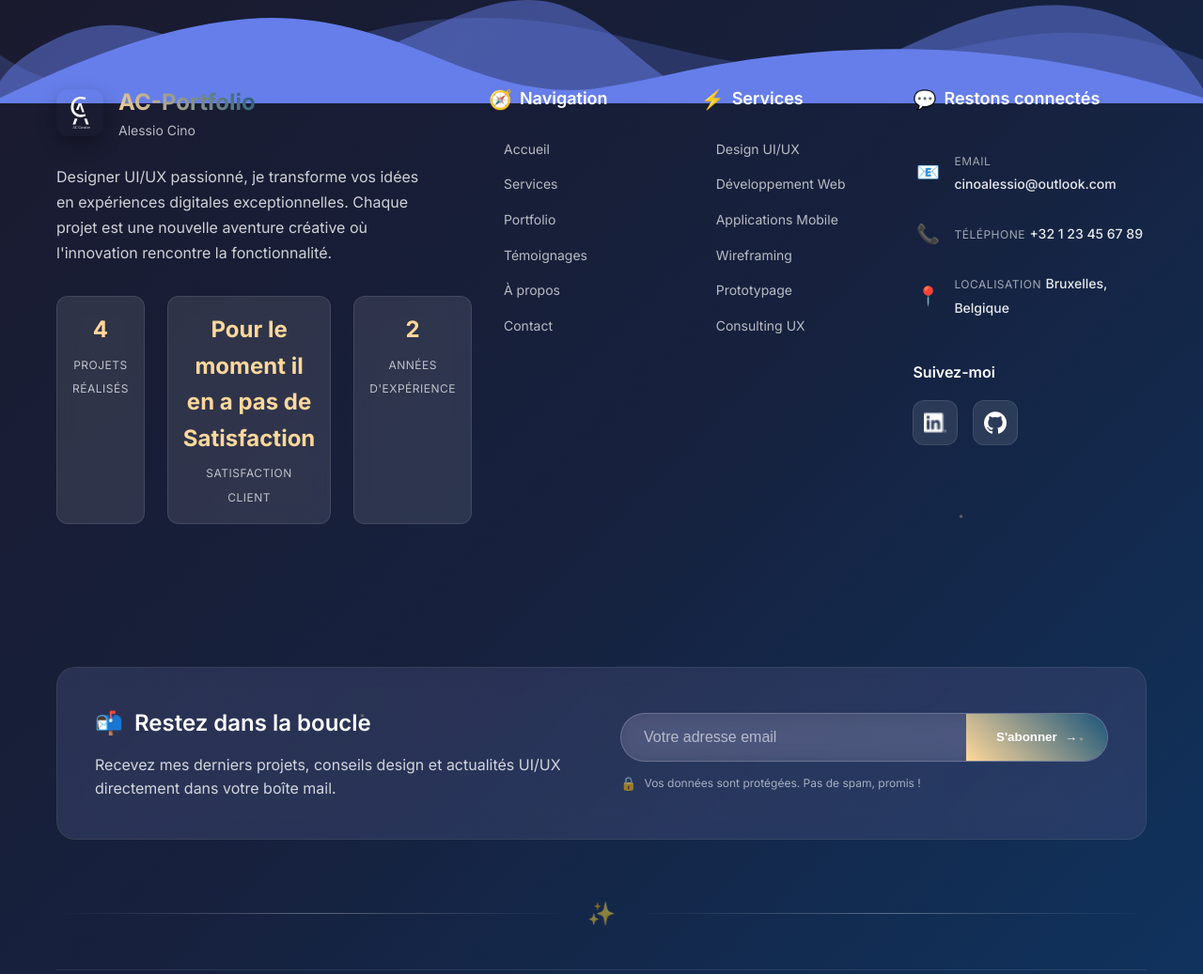
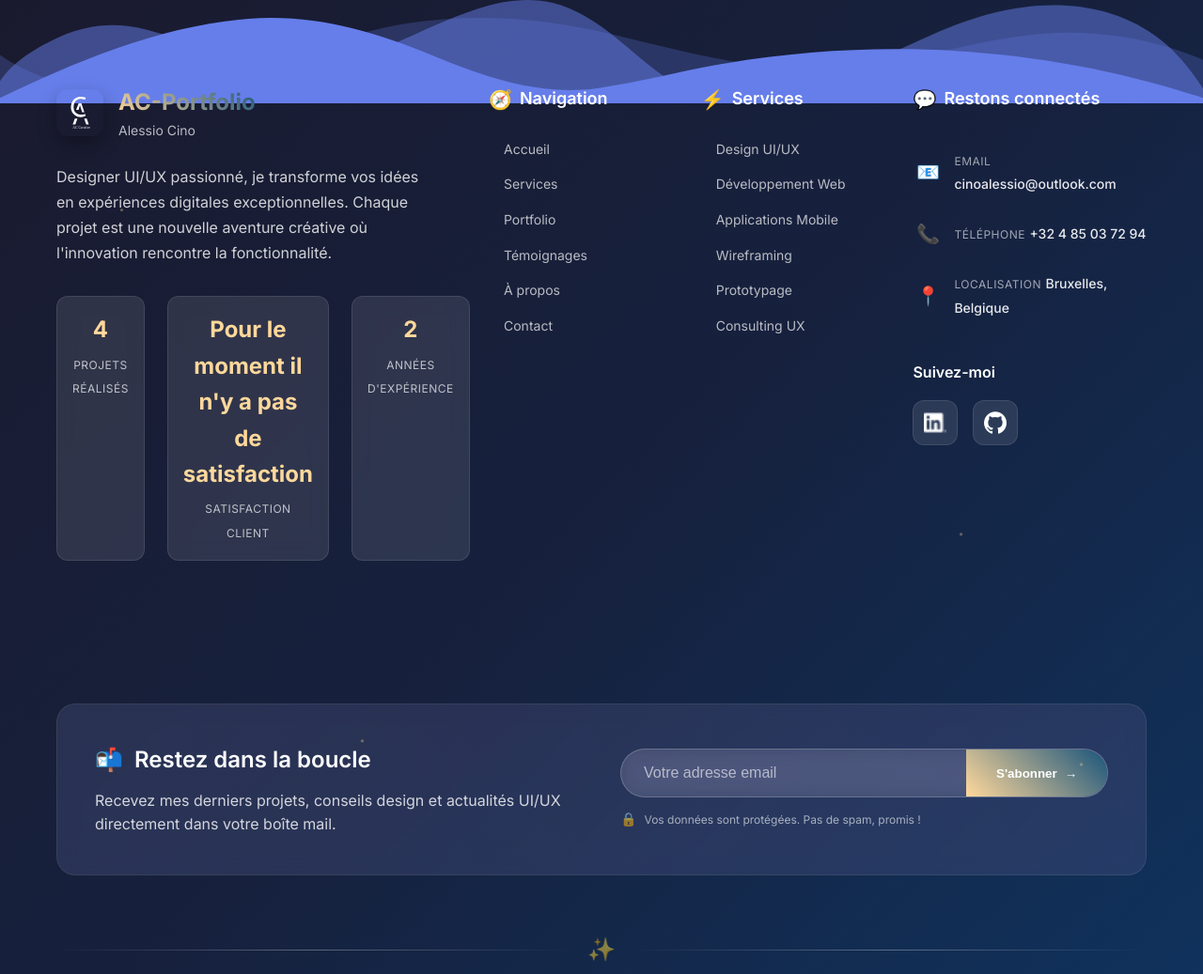
Before and after one commit to alessio29-git/portfolio-AC-cr-ative, a plain HTML site: page index.html in a window 1280 px wide. Shown: the part 7192-8229 px from the top of the page at 94% size. Drawn offline with nearby package versions, Linux system fonts and the light colour scheme.

Commit message:
Enregistrement de toutes mes modifications

```diff
--- a/index.html
+++ b/index.html
@@ -479,7 +479,7 @@
 <span class="footer__stat-label">Projets réalisés</span>
 </div>
 <div class="footer__stat">
-<span class="footer__stat-number">Pour le moment il en a pas de Satisfaction</span>
+<span class="footer__stat-number">Pour le moment il n'y a pas de satisfaction</span>
 <span class="footer__stat-label">Satisfaction client</span>
 </div>
 <div class="footer__stat">
@@ -533,11 +533,11 @@
 <span class="footer__contact-value">cinoalessio@outlook.com</span>
 </div>
 </a>
-<a class="footer__contact-item" href="tel:+33123456789">
+<a class="footer__contact-item" href="tel:+32485037294">
 <span class="footer__contact-icon">📞</span>
 <div class="footer__contact-content">
 <span class="footer__contact-label">Téléphone</span>
-<span class="footer__contact-value">+32 1 23 45 67 89</span>
+<span class="footer__contact-value">+32 4 85 03 72 94</span>
 </div>
 </a>
 <div class="footer__contact-item">
```
